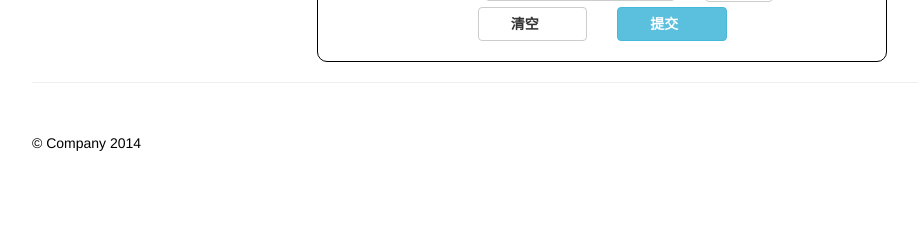
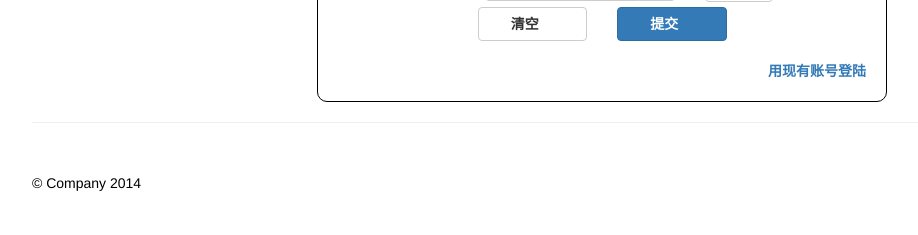
Before and after one commit to linxuping/6skills, a Django app: page /register/normal/ in a window 1280 px wide. Shown: the part 362-597 px from the top of the page, without its empty margins (38-956 px from the left). Run offline with Django 3.2, Linux system fonts and the light colour scheme; parts of the project's set-up code (start-up, migrations or seed data) failed here and were passed over; some libraries are stand-ins or nearby versions; some web fonts are replaced.

Commit message:
main line up

```diff
--- a/skills/skills/views.py
+++ b/skills/skills/views.py
@@ -79,7 +79,7 @@ def login(req):
   user = auth.authenticate(username=username, password=password)
   if user is not None and user.is_active:
     auth.login(req,user)
-    return HttpResponseRedirect('/register_business')
+    return HttpResponseRedirect('/manage')
   else:
     return HttpResponseRedirect('/login')
 
@@ -157,7 +157,7 @@ def register_business(req):
     print "reqs: ",req.user
     print "args POST: ",req.POST
     print "args GET: ",req.GET
-    print "has perm? ",req.user.has_perm("role_businessman")
+    print "has perm? ",req.user.has_perm("role_businessman"),req.user.is_superuser
     # Handle file upload
     print "--1--"
     if req.method == 'POST':
@@ -312,6 +312,7 @@ def manage(req, tab="activity_published"):#, action=None
 
 	obj = TempMgr_manage
 	obj.tab.init()
+	obj.user = req.user
 	#obj.tab.activity_published = "active"
 	print ">>>  ",obj.tab,tab,"active"
 	if attrs.has_key("table_tab"):
--- a/skills/templates/manage.html
+++ b/skills/templates/manage.html
@@ -46,7 +46,7 @@
             <li>
               <a href="http://v3.bootcss.com/examples/dashboard/#">Profile</a></li>
             <li>
-              <a href="http://v3.bootcss.com/examples/dashboard/#">Help</a></li>
+              <a href="http://v3.bootcss.com/examples/dashboard/#">{{obj.user.username}}</a></li>
           </ul>
           <form name="myform" action="/manage/" method="post" enctype="multipart/form-data" class="navbar-form navbar-right">
             <input type="text" class="form-control" placeholder="Search..."/>
--- a/skills/templates/register.html
+++ b/skills/templates/register.html
@@ -230,12 +230,15 @@ $.ajax({
                 </button>
               </div>
               <div class="col-md-3 col-xs-12">
-                <button type="submit" class="btn btn-info btn-block">
+                <button type="submit" class="btn btn-primary btn-block">
                   <b>&nbsp;&nbsp;提交&nbsp;&nbsp;</b>
                   <span class="glyphicon glyphicon-arrow-right"></span>
-                </button>
+                </button>&nbsp&nbsp&nbsp&nbsp
               </div>
             </div>
+              <div style="text-align:right">
+                <a href="/login">用现有账号登陆</a>
+              </div>
           </div>
         </form>
         <br/>
```
